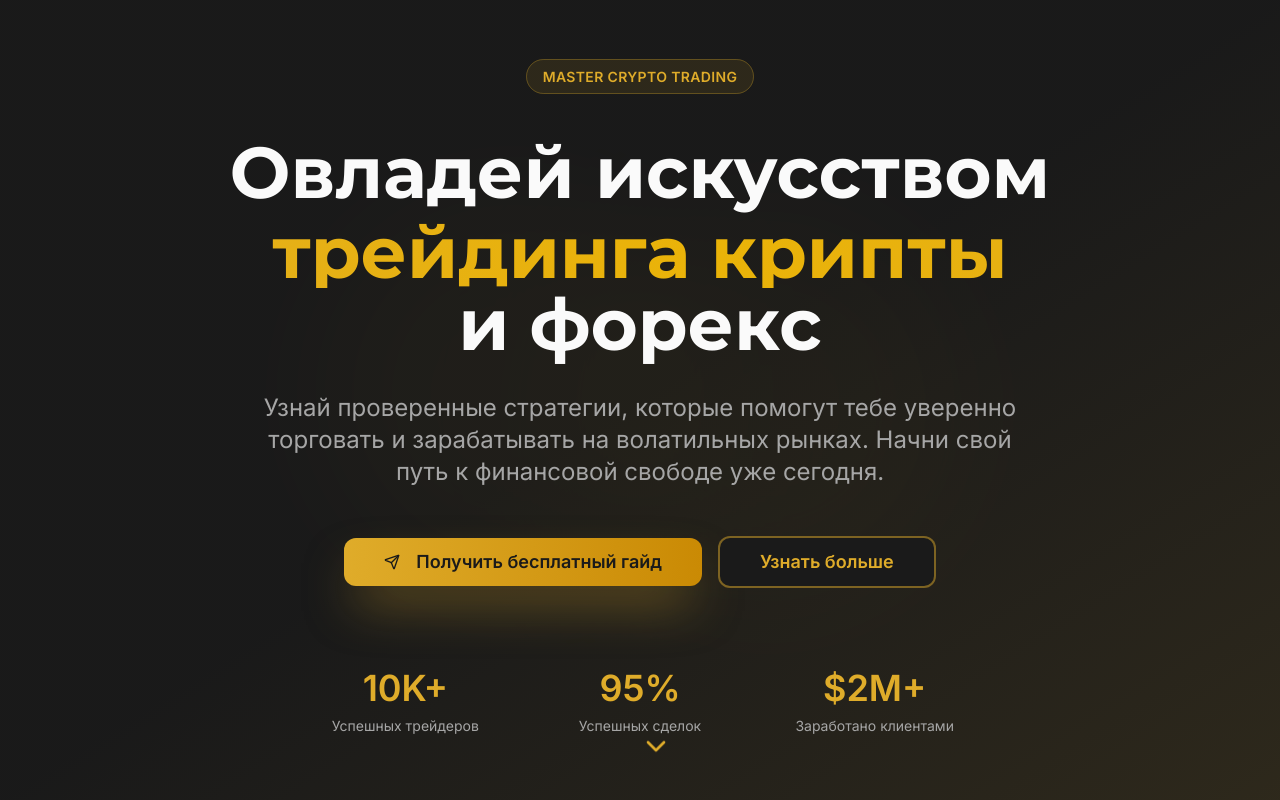
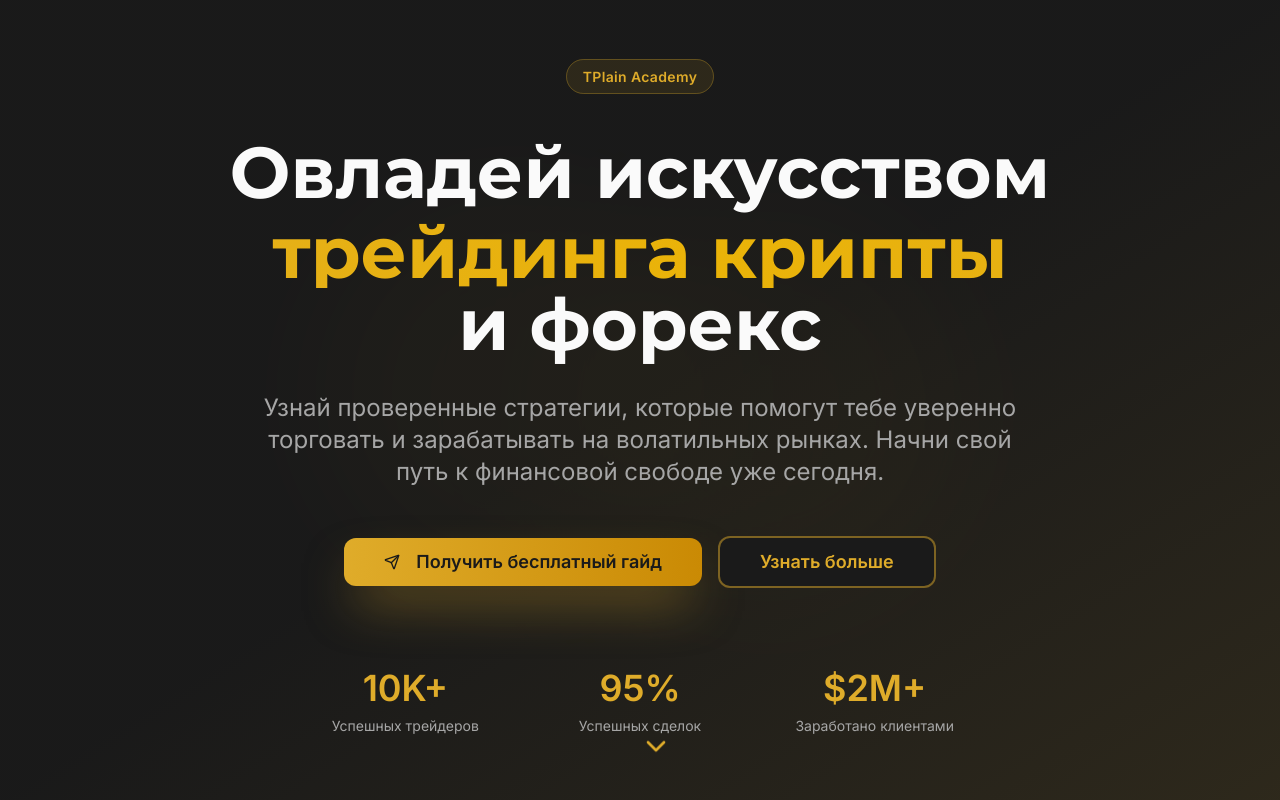
Before and after one commit to pr-poehali-dev/crypto-forex-landing, a React (Vite) app: page / in a window 1280 px wide. Shown: the top 800 px of the page. Built offline with nearby package versions, Linux system fonts and the light colour scheme.

Commit message:
Обновление 1 компонентов

```diff
--- a/src/pages/Index.tsx
+++ b/src/pages/Index.tsx
@@ -16,9 +16,7 @@ const Index = () => {
         <div className="container mx-auto px-4 relative z-10">
           <div className="max-w-5xl mx-auto text-center space-y-8 animate-fade-in-up">
             <div className="inline-block mb-4">
-              <span className="px-4 py-2 bg-primary/10 border border-primary/30 rounded-full text-primary text-sm font-semibold tracking-wide">
-                MASTER CRYPTO TRADING
-              </span>
+              <span className="px-4 py-2 bg-primary/10 border border-primary/30 rounded-full text-primary text-sm font-semibold tracking-wide">TPlain Academy</span>
             </div>
 
             <h1 className="text-5xl md:text-7xl font-bold leading-tight">
```
